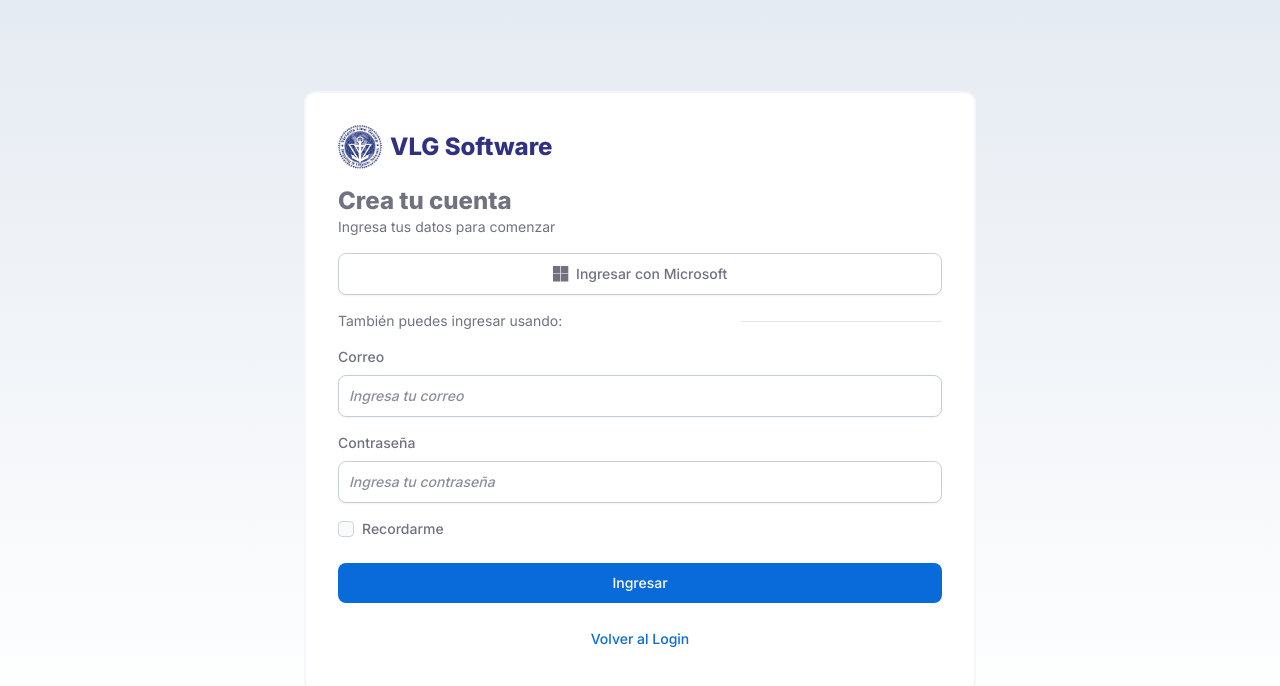
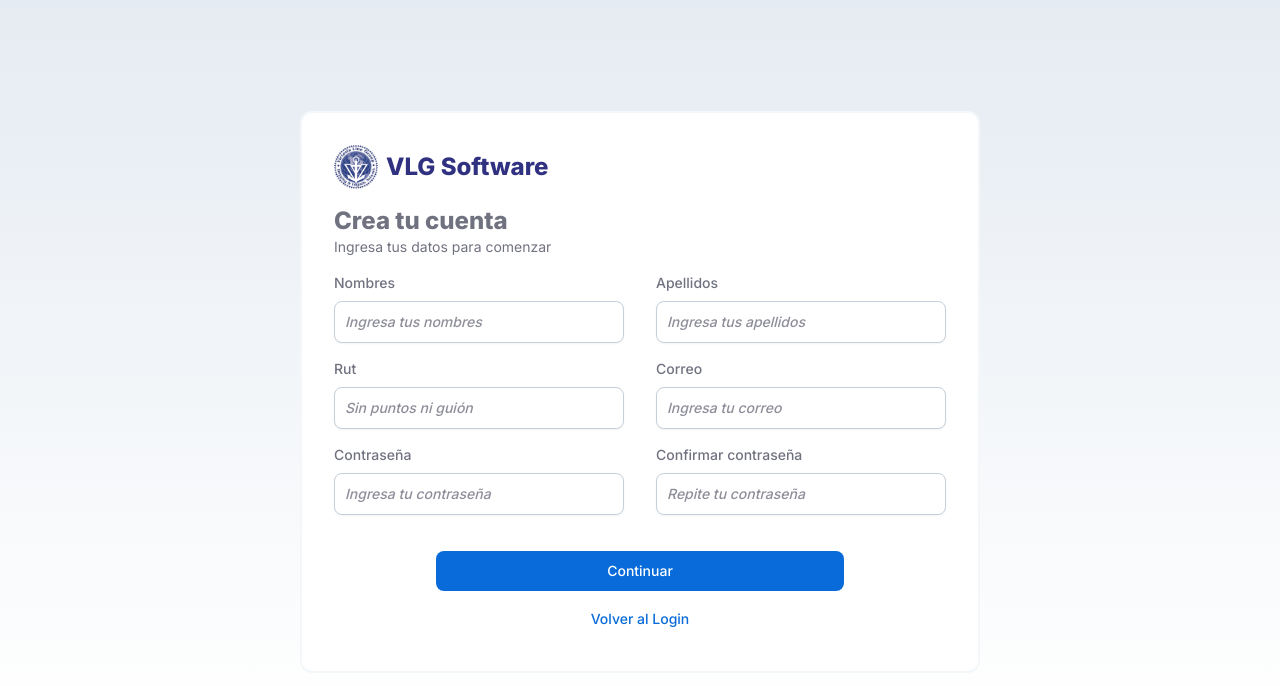
Before and after one commit to CesarAugusto316/vlg-software, a React (Vite) app: page /register in a window 1280 px wide. Shown: the top 686 px of the page. Built offline with nearby package versions, Linux system fonts and the light colour scheme.

Commit message:
✨ Refactor Register form layout and add input fields for name, lastname, and rut

```diff
--- a/src/app/auth/Register.tsx
+++ b/src/app/auth/Register.tsx
@@ -1,8 +1,6 @@
 import { FC } from 'react';
 import { AuthWrapper } from './Section';
 import { LogoTitle } from './LogoTitle';
-import { FontAwesomeIcon } from '@fortawesome/react-fontawesome';
-import { faMicrosoft } from '@fortawesome/free-brands-svg-icons';
 import { Link } from 'react-router-dom';
 
 
@@ -10,7 +8,7 @@
   return (
     <AuthWrapper>
 
-      <form className=" form-container -mt-4 w-[672px]">
+      <form className=" form-container -mt-4 w-[680px] flex flex-col gap-4">
         <ul className="flex flex-col gap-4">
           <li>
             <LogoTitle />
@@ -20,17 +18,38 @@
             <h2>Crea tu cuenta</h2>
             <p>Ingresa tus datos para comenzar</p>
           </li>
+        </ul>
+
+        <ul className="grid grid-cols-2 gap-x-8 gap-y-4">
 
           <li>
-            <button type="button" className="btn-light">
-              <FontAwesomeIcon size="lg" icon={faMicrosoft} />
-              <span>Ingresar con Microsoft</span>
-            </button>
+            <label htmlFor="name" className="input-label">Nombres</label>
+            <input
+              id="name"
+              className="input-primary"
+              placeholder="Ingresa tus nombres"
+              required
+            />
           </li>
 
-          <li className="flex items-center justify-between">
-            <p>También puedes ingresar usando:</p>
-            <hr className="w-1/3" />
+          <li>
+            <label htmlFor="lastname" className="input-label">Apellidos</label>
+            <input
+              id="lastname"
+              className="input-primary"
+              placeholder="Ingresa tus apellidos"
+              required
+            />
+          </li>
+
+          <li>
+            <label htmlFor="rut" className="input-label">Rut</label>
+            <input
+              id="rut"
+              className="input-primary"
+              placeholder="Sin puntos ni guión"
+              required
+            />
           </li>
 
           <li>
@@ -55,25 +74,24 @@
             />
           </li>
 
-          <li className="flex items-center">
-            <div className="flex items-center h-5">
-              <input
-                id="remember"
-                type="checkbox"
-                value=""
-                className="checkbox-primary"
-                required
-              />
-            </div>
-            <label htmlFor="remember" className="checkbox-label">Recordarme</label>
+          <li>
+            <label htmlFor="re-password" className="input-label">Confirmar contraseña</label>
+            <input
+              type="password"
+              id="re-password"
+              className="input-primary"
+              placeholder="Repite tu contraseña"
+              required
+            />
           </li>
+        </ul>
 
-          <li className="mt-2">
+        <ul className="flex flex-col gap-2 mt-5 w-2/3 mx-auto">
+          <li>
             <button
-              type="submit"
               className="btn-primary"
             >
-              Ingresar
+              Continuar
             </button>
           </li>
 
@@ -81,7 +99,6 @@
             <Link className="btn-light-no-border" to="/login">Volver al Login</Link>
           </li>
         </ul>
-
       </form>
     </AuthWrapper>
   );
```
